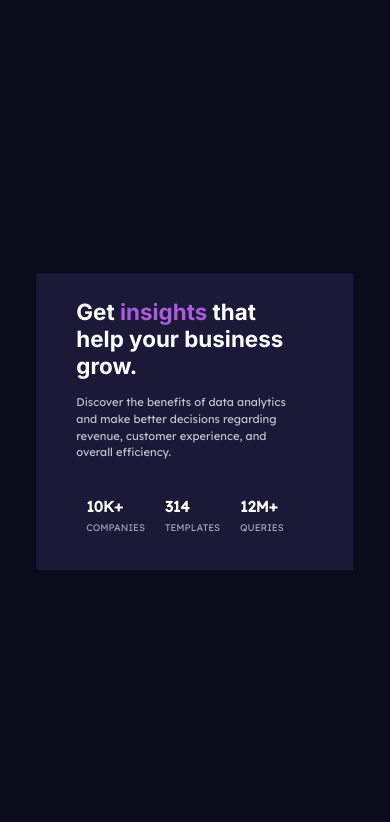
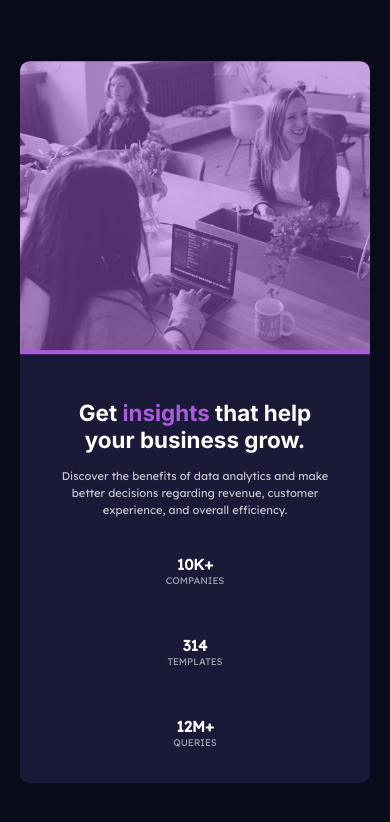
Before and after one commit to VaheAA/card_stats, a plain HTML site: page index.html in a window 390 px wide. Drawn offline with Linux system fonts and the light colour scheme.

Commit message:
new commit

```diff
--- a/breakpoints.css
+++ b/breakpoints.css
@@ -40,3 +40,39 @@ and (orientation: portrait) {
      }
 
   }
+
+  @media screen and (max-width: 768px) {
+
+    main {
+        width: 50rem;
+        max-width: 100%;
+    }
+
+    .card {
+      flex-direction: column-reverse;
+      text-align: center;
+      margin: 10px 20px 10px 20px;
+      border-radius: 10px;
+    }
+
+     .stats {
+         flex-direction: column;
+     }
+
+    .right {
+        border-top-left-radius: 10px;
+        border-top-right-radius: 10px;
+    }
+
+    .right > img {
+        border-top-left-radius: 10px;
+        border-top-right-radius: 10px;
+
+    }
+
+     .stats_p {
+         display: flex;
+         flex-direction: column;
+     }
+
+  }
```
